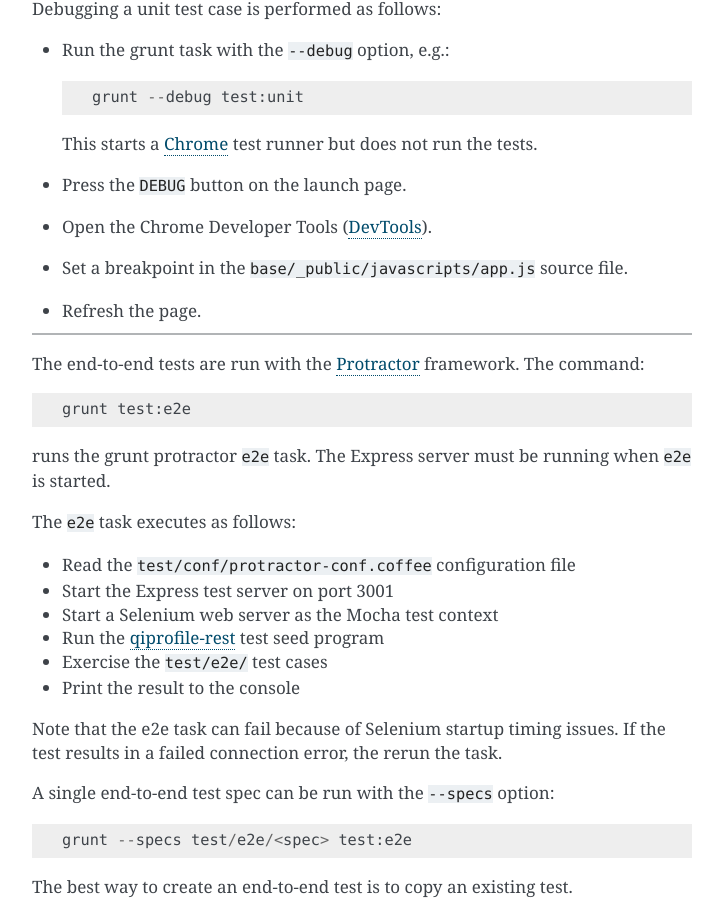
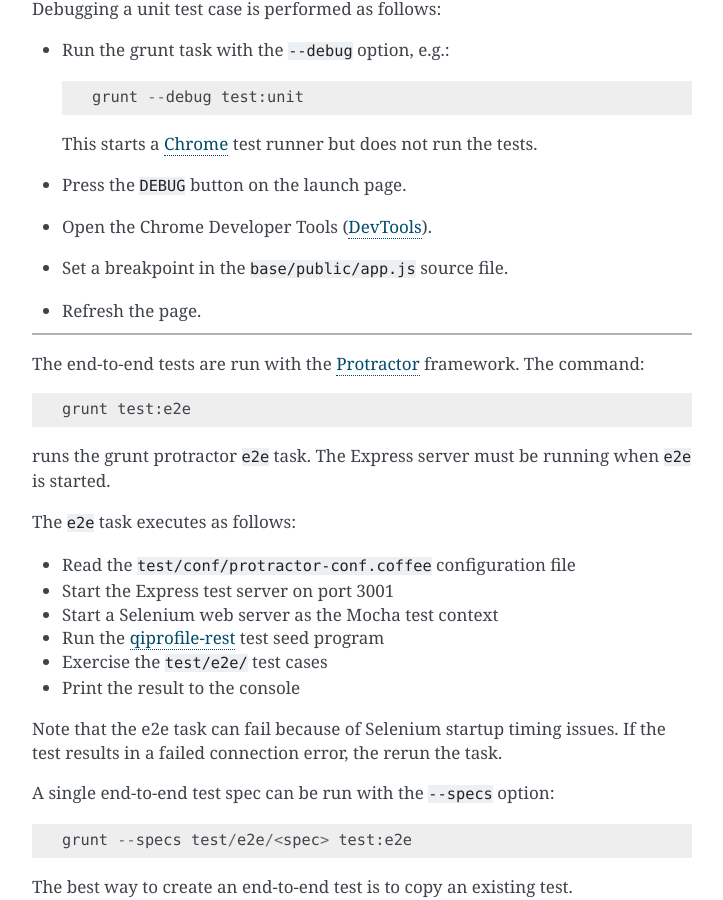
Before and after one commit to ohsu-qin/qiprofile, a Sphinx documentation site: the page built from doc/development.rst, in a window 1280 px wide and 900 px high, scrolled down 3369 px. Shown: the whole window, without its empty margins (388-1111 px from the left). Built offline with Sphinx 7.4.7, drawn with Linux system fonts in a browser that asks for light colours; some of the changed text lies outside the part shown.

Commit message:
Change _public to public.

```diff
--- a/doc/development.rst
+++ b/doc/development.rst
@@ -87,7 +87,7 @@
 The project is organized as follows::
 
     qiprofile/        # Top-level project directory
-      _public/        # Web app root
+      public/        # Web app root
       app/            # Source code
         app.coffee    # AngularJS application definition
         index.jade    # Landing page
@@ -178,7 +178,7 @@
 
 * Open the Chrome Developer Tools (DevTools_).
 
-* Set a breakpoint in the ``base/_public/javascripts/app.js`` source file.
+* Set a breakpoint in the ``base/public/app.js`` source file.
 
 * Refresh the page.
 
@@ -583,10 +583,10 @@
 The ``qiprofile-rest`` ``test/helpers/seed.py`` script populates the
 ``ImageContainer`` ``files`` field described above for the 24 Breast and
 Sarcoma test MR sessions. The ``grunt test:e2e`` end-to-end testing task runs
-the ``qiprofile-rest`` seed script and creates a link in the local ``_public``
+the ``qiprofile-rest`` seed script and creates a link in the local ``public``
 web app build to the test image file fixtures location::
 
-      _public/data -> ../test/fixtures/data
+      public/data -> ../test/fixtures/data
 
 The test image files conform to the XNAT file location convention, e.g.::
 
```
